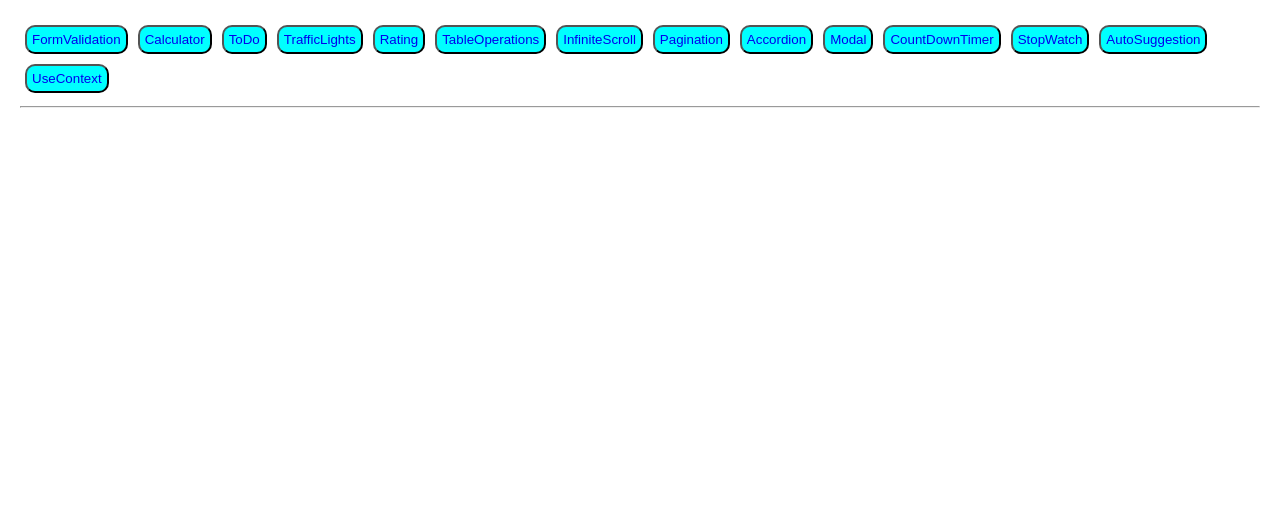
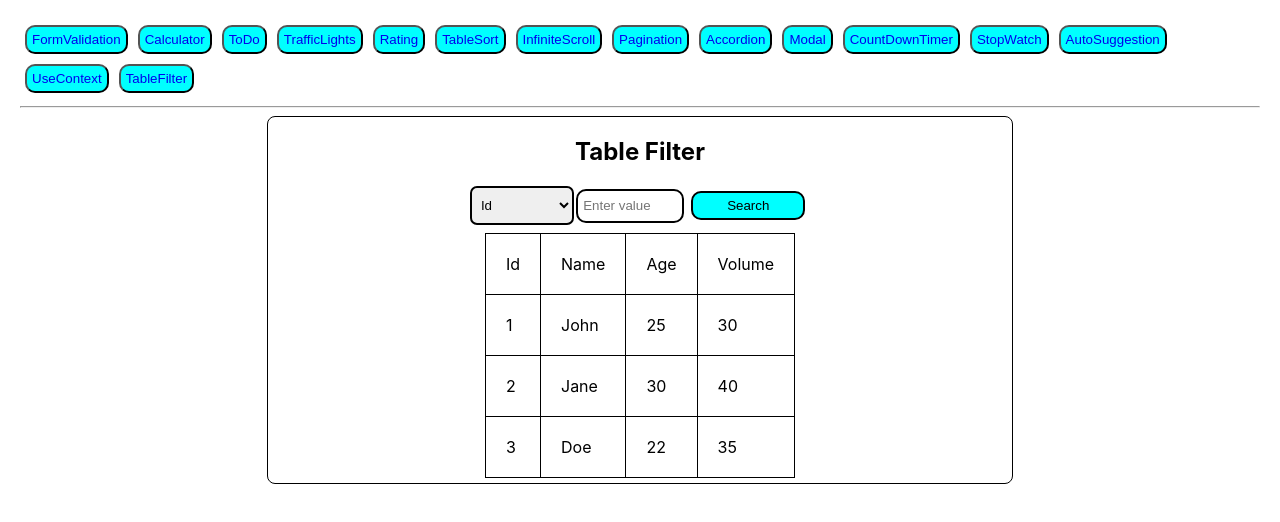
Before and after one commit to mohandand/react-apps-poc, a React (Create React App) app in the folder react-apps/: page /tablefilter in a window 1280 px wide. Shown: the top 522 px of the page. Built offline with nearby package versions, Linux system fonts and the light colour scheme.

Commit message:
Table filter

```diff
--- a/react-apps/src/App.js
+++ b/react-apps/src/App.js
@@ -14,6 +14,7 @@ import CountDownTimer from './components/countdown/CountDownTimer';
 import StopWatch from './components/stopwatch/StopWatch';
 import AutoSuggsetion from './components/autosuggestion/AutoSuggestion';
 import ParentComponent from './components/usecontext/ParentComponent';
+import TableFilter from './components/tablefilter/TableFilter';
 const App = () => {
   return (
     <Router>
@@ -34,7 +35,7 @@ const App = () => {
               <Link className="link-button" to="/rating">Rating</Link>
             </button>
             <button>
-              <Link className="link-button" to="/tableoperations">TableOperations</Link>
+              <Link className="link-button" to="/tableoperations">TableSort</Link>
             </button>
             <button>
               <Link className="link-button" to="/infinitescroll">InfiniteScroll</Link>
@@ -60,6 +61,9 @@ const App = () => {
             <button>
               <Link className="link-button" to="/usecontext">UseContext</Link>
             </button>
+            <button>
+              <Link className="link-button" to="/tablefilter">TableFilter</Link>
+            </button>
         <hr />
         <Routes>
         <Route path="/formvalidation" element={<FormValidation />} />
@@ -76,6 +80,7 @@ const App = () => {
           <Route path="/stopwatch" element={<StopWatch />} />
           <Route path="/autosuggestion" element={<AutoSuggsetion />} />
           <Route path="/usecontext" element={<ParentComponent />} />
+          <Route path="/tablefilter" element={<TableFilter />} />
         </Routes>
       </div>
     </Router>
--- a/react-apps/src/components/tablefilter/TableFilter.js
+++ b/react-apps/src/components/tablefilter/TableFilter.js
@@ -1,4 +1,5 @@
-import React from 'react';
+import React, {useState} from 'react';
+import './tablefilter.css';
 
 export default function TableFilter(){
     const intialData=  [
@@ -6,14 +7,43 @@ export default function TableFilter(){
         { id: 2, name: 'Jane', age: 30, volume: 40 },
         { id: 3, name: 'Doe', age: 22, volume: 35 },
       ];
+      const [tableData, setTableData] = useState(intialData);
+      const [searchValue, setSearchValue] = useState('');
+      const [selectedColumn, setSelectedColumn] = useState('');
+
+      function handleInputChnage(e){
+        setSearchValue(e.target.value);
+      }
+
+      function handleSelectValue(e){
+        setSelectedColumn(e.target.value);
+      }
+
+      function handleFilter(e){
+        e.preventDefault();
+        let filteredResult = intialData.filter((item) => {
+            return item[selectedColumn].toString().includes(searchValue.toString());
+        })
+        setTableData(filteredResult);
+      }
+
     return(
         <div className='container'>
             <h2>Table Filter</h2>
-            <div className="filter-area">
-
+            <div >
+            <form className="filter-area" onSubmit={handleFilter}>
+                <select onSelect={handleSelectValue}>
+                    <option>Id</option>
+                    <option>Name</option>
+                    <option>Age</option>
+                    <option>Volume</option>
+                </select>
+                <input type='text' placeholder='Enter value' onChange={handleInputChnage}/>
+                <button type="submit">Search</button>
+            </form>
             </div>
             <div className='table-area'>
-                <table>
+                <table className='table'>
                     <thead>
                         <tr>
                             <td>Id</td>
@@ -24,7 +54,7 @@ export default function TableFilter(){
                     </thead>
                     <tbody>
                         {
-                            intialData.map((row) => {
+                            tableData.map((row) => {
                                 return (
                                     <tr key={row.id}>
                                         <td>{row.id}</td>
--- a/react-apps/src/components/tablefilter/tablefilter.css
+++ b/react-apps/src/components/tablefilter/tablefilter.css
@@ -0,0 +1,17 @@
+
+.table td, .table th{
+    border: 1px solid black;
+    padding: 20px;
+}
+
+table{
+    margin-bottom: 5px;
+}
+.table-area{
+
+}
+.filter-area{
+    display: flex;
+    flex-direction: row;
+    margin-bottom:8px ;
+}
```
